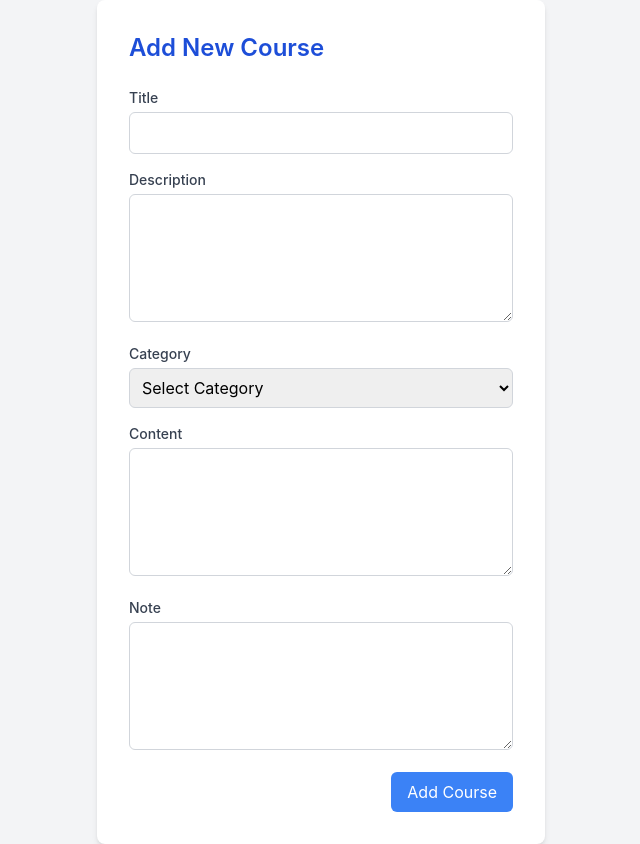
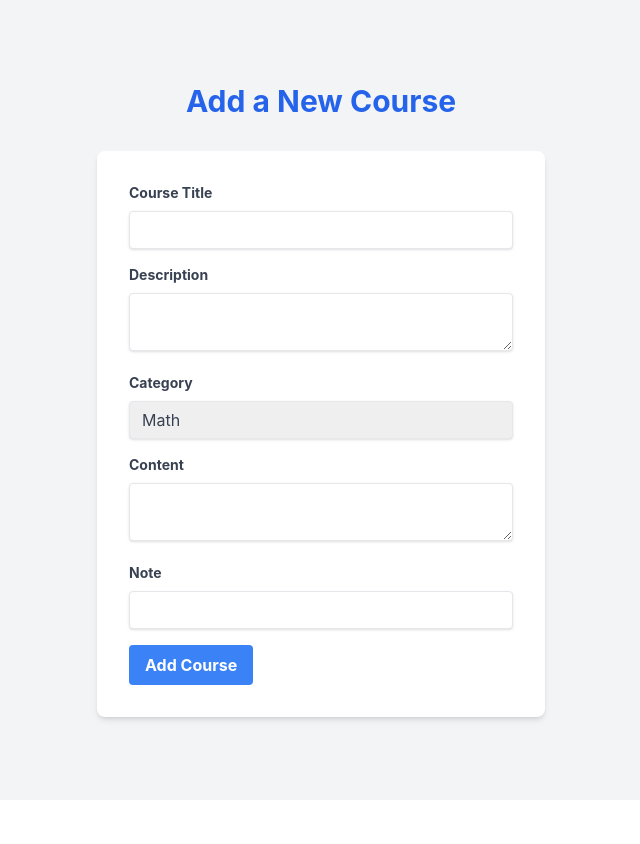
Before and after one commit to greenFieldEducation/learningPlatform, a React (Vite) app in the folder FrontEnd/: page /add-course in a window 1280 px wide. Shown: the whole page, without its empty margins (319-959 px from the left). After the commit the page ends 800 px from the top, so only its background shows below. Built offline with nearby package versions, Linux system fonts and the light colour scheme.

Commit message:
Adding a course by the instructor done in the frontend

```diff
--- a/FrontEnd/src/Components/AddCourse.jsx
+++ b/FrontEnd/src/Components/AddCourse.jsx
@@ -1,50 +1,64 @@
 import React, { useState } from 'react';
+import axios from 'axios';
 import { useNavigate } from 'react-router-dom';
 
 const AddCourse = () => {
-    const [courseData, setCourseData] = useState({
-        title: '',
-        description: '',
-        category: '',
-        content: '',
-        note: ''
-    });
-
+    const [title, setTitle] = useState('');
+    const [description, setDescription] = useState('');
+    const [category, setCategory] = useState('Math');
+    const [content, setContent] = useState('');
+    const [note, setNote] = useState('');
     const navigate = useNavigate();
 
-    const handleChange = (e) => {
-        const { name, value } = e.target;
-        setCourseData(prevState => ({
-            ...prevState,
-            [name]: value
-        }));
-    };
-
-    const handleSubmit = async (e) => {
+    const handleAddCourse = async (e) => {
         e.preventDefault();
-
-
-    // navigate('/instructor-dashboard');
-
+        try {
+            const response = await axios.post('http://127.0.0.1:5000/api/createCourse', {
+                title,
+                description,
+                category,
+                content,
+                note,
+                instructorId: 1 // Replace with actual instructorId
+            });
+            console.log('Course added successfully:', response.data);
+            navigate('/instructor-dashboard');
+        } catch (error) {
+            console.error('Error adding course:', error);
+        }
     };
 
     return (
-        <div className="flex min-h-screen items-center justify-center bg-gray-100">
-            <div className="bg-white p-8 rounded-lg shadow-md max-w-md w-full">
-                <h2 className="text-2xl font-semibold text-blue-700 mb-6">Add New Course</h2>
-                <form onSubmit={handleSubmit}>
+        <div className="flex flex-col items-center justify-center min-h-screen bg-gray-100">
+            <h1 className="text-3xl font-bold text-blue-600 mb-8">Add a New Course</h1>
+            <form className="bg-white p-8 rounded-lg shadow-md max-w-md w-full" onSubmit={handleAddCourse}>
                 <div className="mb-4">
-                        <label htmlFor="title" className="block text-sm font-medium text-gray-700">Title</label>
-                        <input type="text" id="title" name="title" value={courseData.title} onChange={handleChange} className="mt-1 p-2 border border-gray-300 rounded-md w-full" required />
+                    <label className="block text-gray-700 text-sm font-bold mb-2">Course Title</label>
+                    <input
+                        type="text"
+                        value={title}
+                        onChange={(e) => setTitle(e.target.value)}
+                        className="shadow appearance-none border rounded w-full py-2 px-3 text-gray-700 leading-tight focus:outline-none focus:shadow-outline"
+                        required
+                    />
                 </div>
                 <div className="mb-4">
-                        <label htmlFor="description" className="block text-sm font-medium text-gray-700">Description</label>
-                        <textarea id="description" name="description" value={courseData.description} onChange={handleChange} className="mt-1 p-2 border border-gray-300 rounded-md w-full h-32" required></textarea>
+                    <label className="block text-gray-700 text-sm font-bold mb-2">Description</label>
+                    <textarea
+                        value={description}
+                        onChange={(e) => setDescription(e.target.value)}
+                        className="shadow appearance-none border rounded w-full py-2 px-3 text-gray-700 leading-tight focus:outline-none focus:shadow-outline"
+                        required
+                    />
                 </div>
                 <div className="mb-4">
-                        <label htmlFor="category" className="block text-sm font-medium text-gray-700">Category</label>
-                        <select id="category" name="category" value={courseData.category} onChange={handleChange} className="mt-1 p-2 border border-gray-300 rounded-md w-full" required>
-                            <option value="">Select Category</option>
+                    <label className="block text-gray-700 text-sm font-bold mb-2">Category</label>
+                    <select
+                        value={category}
+                        onChange={(e) => setCategory(e.target.value)}
+                        className="shadow appearance-none border rounded w-full py-2 px-3 text-gray-700 leading-tight focus:outline-none focus:shadow-outline"
+                        required
+                    >
                         <option value="Math">Math</option>
                         <option value="Economy">Economy</option>
                         <option value="Management">Management</option>
@@ -54,18 +68,30 @@ const AddCourse = () => {
                     </select>
                 </div>
                 <div className="mb-4">
-                        <label htmlFor="content" className="block text-sm font-medium text-gray-700">Content</label>
-                        <textarea id="content" name="content" value={courseData.content} onChange={handleChange} className="mt-1 p-2 border border-gray-300 rounded-md w-full h-32" required></textarea>
+                    <label className="block text-gray-700 text-sm font-bold mb-2">Content</label>
+                    <textarea
+                        value={content}
+                        onChange={(e) => setContent(e.target.value)}
+                        className="shadow appearance-none border rounded w-full py-2 px-3 text-gray-700 leading-tight focus:outline-none focus:shadow-outline"
+                        required
+                    />
                 </div>
                 <div className="mb-4">
-                        <label htmlFor="note" className="block text-sm font-medium text-gray-700">Note</label>
-                        <textarea id="note" name="note" value={courseData.note} onChange={handleChange} className="mt-1 p-2 border border-gray-300 rounded-md w-full h-32"></textarea>
+                    <label className="block text-gray-700 text-sm font-bold mb-2">Note</label>
+                    <input
+                        type="text"
+                        value={note}
+                        onChange={(e) => setNote(e.target.value)}
+                        className="shadow appearance-none border rounded w-full py-2 px-3 text-gray-700 leading-tight focus:outline-none focus:shadow-outline"
+                    />
                 </div>
-                    <div className="flex justify-end">
-                        <button type="submit" className="bg-blue-500 text-white px-4 py-2 rounded-md hover:bg-blue-600">Add Course</button>
-                    </div>
+                <button
+                    type="submit"
+                    className="bg-blue-500 hover:bg-blue-700 text-white font-bold py-2 px-4 rounded focus:outline-none focus:shadow-outline"
+                >
+                    Add Course
+                </button>
             </form>
-            </div>
         </div>
     );
 };
```
Also changed, not shown: FrontEnd/src/Components/instructorDashbord.jsx (+22 -37 lines). Lines whose indentation alone changed are shown as unchanged.
